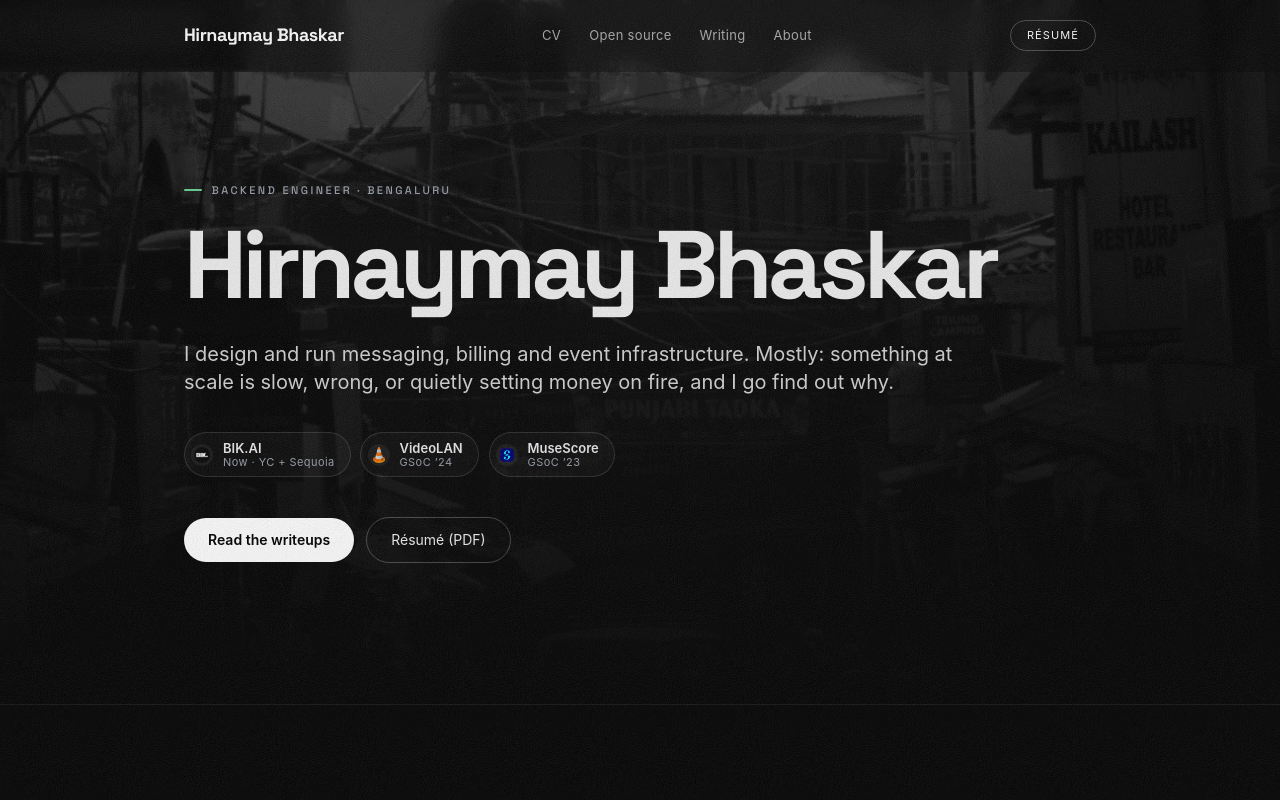
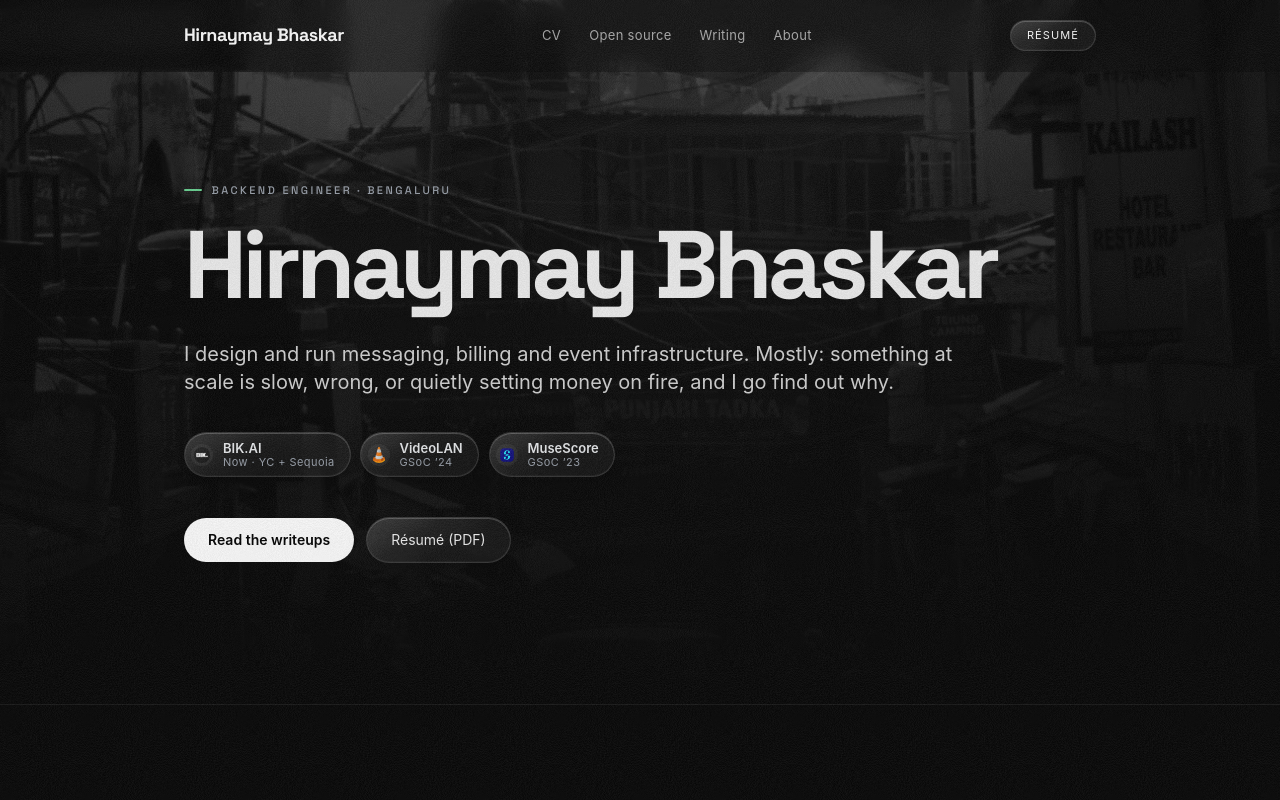
Before and after one commit to octopols/portfolio, a website: page index.html in a window 1280 px wide. Shown: the top 800 px of the page. Drawn offline with Linux system fonts and the light colour scheme; no server answers.

Commit message:
liquid glass

```diff
--- a/css/styles.css
+++ b/css/styles.css
@@ -134,6 +134,81 @@
 }
 
 /* ===================================
+   GLASS SURFACE
+
+   For the outlined controls — the résumé pills and the hero credit chips.
+
+   Apple's Liquid Glass *refracts* its backdrop, and CSS cannot do that.
+   backdrop-filter accepts blur/saturate/brightness but not a displacement
+   map, and `backdrop-filter: url(#f)` has no meaningful browser support.
+   Doing it properly means sampling the backdrop into a WebGL texture and
+   displacing UVs in a shader — which on this site would cost more than the
+   entire page weighs, break the no-third-party-runtime rule, and mostly not
+   be visible: refraction bends whatever is behind the surface, and behind
+   nearly all of this page is flat #050505. There is nothing to bend.
+
+   So this reproduces the cues that actually survive on a dark background:
+     - blur plus a saturation lift on the backdrop, which is the lensing tell
+     - a directional specular sweep, brightest at the top-left corner
+     - an asymmetric rim: bright along the top edge, almost nothing at the
+       bottom, which is what makes it read as a curved surface catching light
+     - a soft drop shadow, so it sits above the page rather than in it
+=================================== */
+.glass {
+  position: relative;
+  isolation: isolate;
+  background: rgba(255, 255, 255, 0.05);
+  backdrop-filter: blur(14px) saturate(180%);
+  -webkit-backdrop-filter: blur(14px) saturate(180%);
+  border: 1px solid rgba(255, 255, 255, 0.14);
+  box-shadow: inset 0 1px 0 rgba(255, 255, 255, 0.22),
+    inset 0 -1px 0 rgba(255, 255, 255, 0.04), 0 4px 18px rgba(0, 0, 0, 0.35);
+  transition: background 0.25s ease, border-color 0.25s ease,
+    box-shadow 0.25s ease, transform 0.25s var(--ease-out);
+}
+
+/* The specular sweep. Inherits the radius so it works on a pill or a rect,
+   and never eats a click. */
+.glass::before {
+  content: "";
+  position: absolute;
+  inset: 0;
+  border-radius: inherit;
+  pointer-events: none;
+  background: linear-gradient(
+    150deg,
+    rgba(255, 255, 255, 0.16) 0%,
+    rgba(255, 255, 255, 0.03) 38%,
+    transparent 62%
+  );
+}
+
+.glass:hover {
+  background: rgba(255, 255, 255, 0.09);
+  border-color: var(--accent-line);
+  box-shadow: inset 0 1px 0 rgba(255, 255, 255, 0.3),
+    inset 0 -1px 0 rgba(255, 255, 255, 0.07), 0 8px 26px rgba(0, 0, 0, 0.45);
+  transform: translateY(-1px);
+}
+
+/* Nothing to blur behind it, so fall back to a plain translucent fill rather
+   than an invisible border. */
+@supports not (backdrop-filter: blur(1px)) {
+  .glass {
+    background: rgba(255, 255, 255, 0.08);
+  }
+}
+
+@media (prefers-reduced-motion: reduce) {
+  .glass {
+    transition: none;
+  }
+  .glass:hover {
+    transform: none;
+  }
+}
+
+/* ===================================
    HERO CREDIT CHIPS
 
    Three affiliations as one wrapping row of pills. This was two rows of prose
@@ -147,22 +222,13 @@
   margin-top: 2.25rem;
 }
 
+/* Layout only — the surface comes from .glass */
 .chip {
   display: inline-flex;
   align-items: center;
   gap: 0.6rem;
   padding: 0.4rem 0.95rem 0.4rem 0.4rem;
-  border: 1px solid rgba(255, 255, 255, 0.13);
   border-radius: 999px;
-  background: rgba(255, 255, 255, 0.03);
-  transition: border-color 0.2s ease, background 0.2s ease,
-    transform 0.2s var(--ease-out);
-}
-
-.chip:hover {
-  border-color: var(--accent-line);
-  background: var(--accent-wash);
-  transform: translateY(-2px);
 }
 
 .chip img {
--- a/index.html
+++ b/index.html
@@ -194,7 +194,7 @@
           <div class="flex items-center gap-1">
             <a
               href="/resume/"
-              class="border border-white/25 px-4 py-1.5 rounded-full text-[11px] uppercase tracking-widest hover:bg-white hover:text-black transition-colors"
+              class="glass px-4 py-1.5 rounded-full text-[11px] uppercase tracking-widest"
               >Résumé</a
             >
             <button
@@ -290,7 +290,7 @@
 
           <div class="credits reveal stagger" style="transition-delay: 0.16s">
             <a
-              class="chip"
+              class="chip glass"
               href="https://bik.ai"
               target="_blank"
               rel="noopener noreferrer"
@@ -299,7 +299,7 @@
               <span><b>BIK.AI</b><em>Now &middot; YC + Sequoia</em></span>
             </a>
             <a
-              class="chip"
+              class="chip glass"
               href="https://summerofcode.withgoogle.com/archive/2024/projects/2M8QX6wq"
               target="_blank"
               rel="noopener noreferrer"
@@ -308,7 +308,7 @@
               <span><b>VideoLAN</b><em>GSoC &rsquo;24</em></span>
             </a>
             <a
-              class="chip"
+              class="chip glass"
               href="https://summerofcode.withgoogle.com/archive/2023/projects/OifrwbNC"
               target="_blank"
               rel="noopener noreferrer"
@@ -329,7 +329,7 @@
             >
             <a
               href="/resume/"
-              class="border border-white/25 px-6 py-3 rounded-full text-sm hover:bg-white/5 hover:border-white/45 transition-colors"
+              class="glass px-6 py-3 rounded-full text-sm"
               >Résumé (PDF)</a
             >
           </div>
```
Also changed, not shown: photography.html (+1 -1 lines), writing/index.html (+1 -1 lines).
